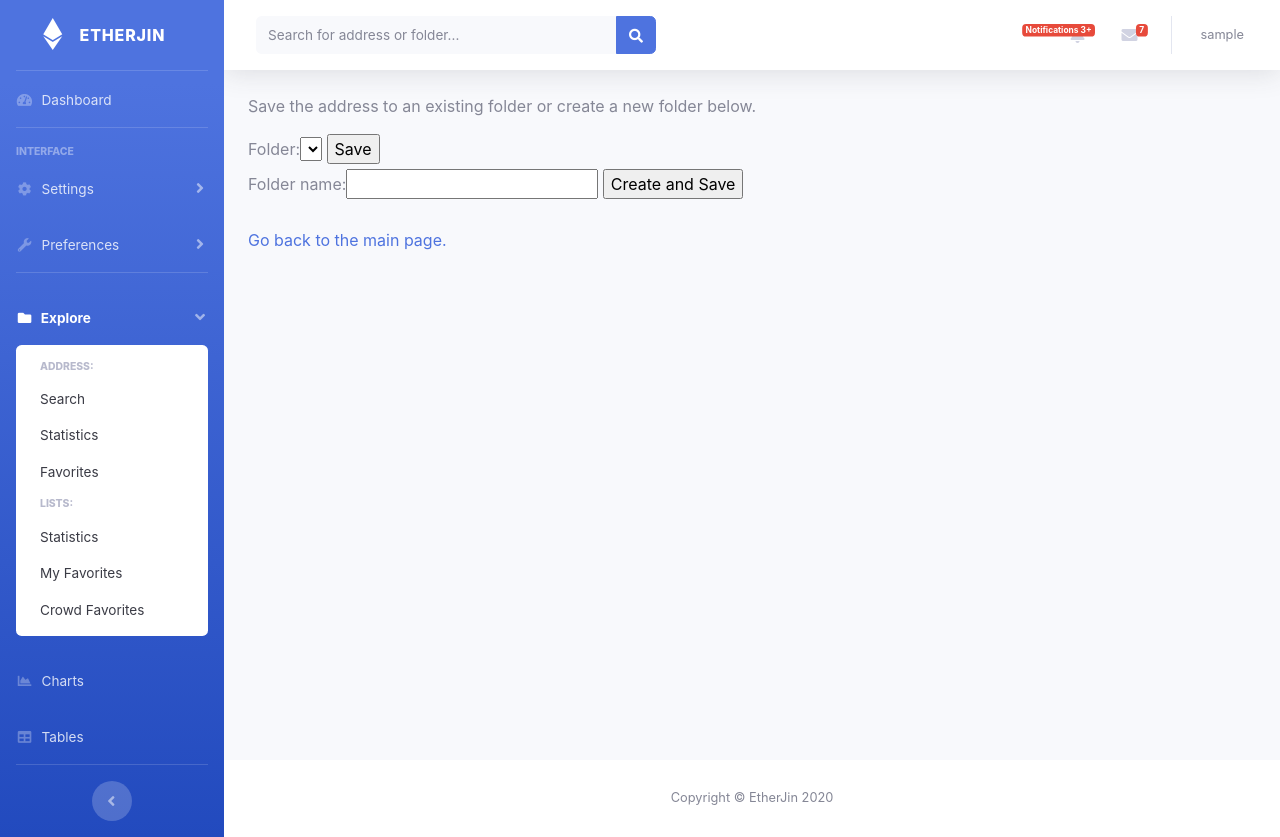
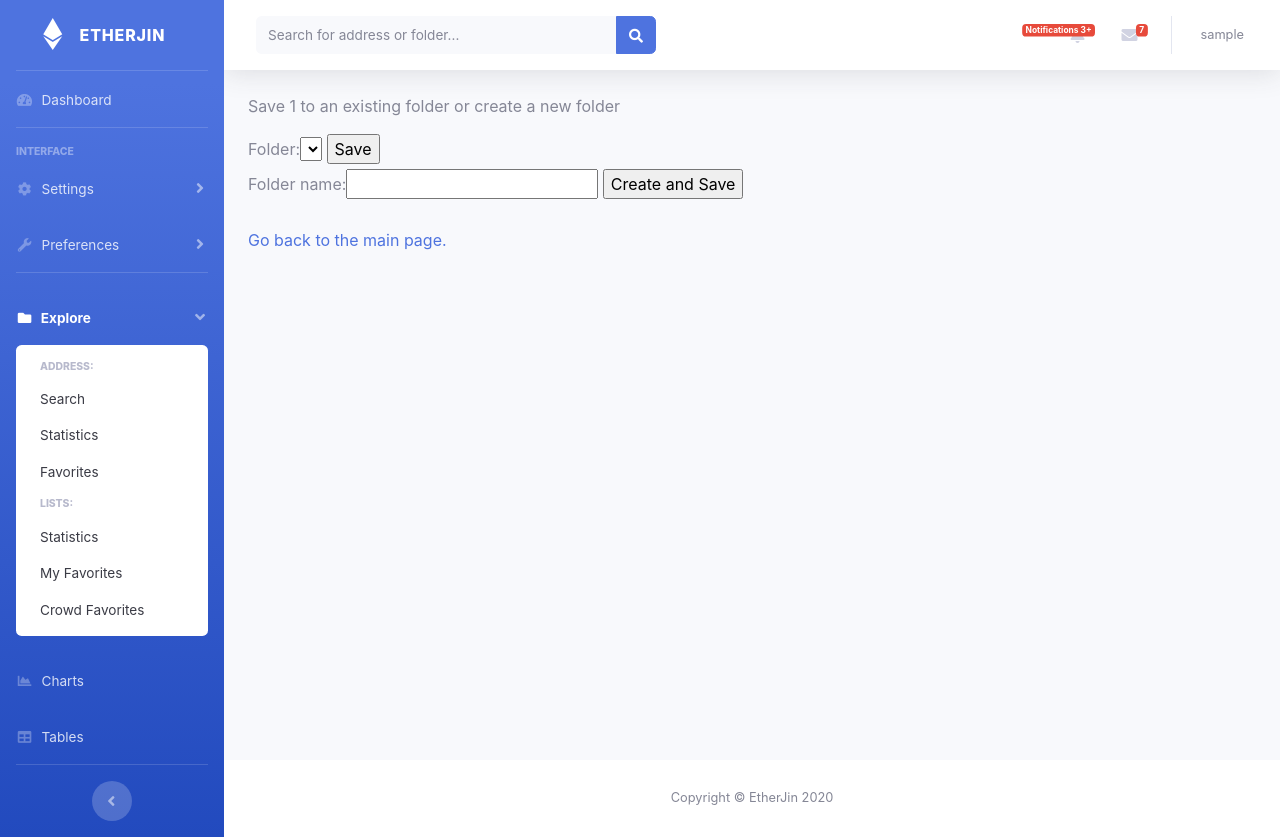
Before and after one commit to lidia-k/EtherJin, a Django app: page /create-or-select-folder/1 in a window 1280 px wide. Run offline with Django 3.2, Linux system fonts and the light colour scheme; the visitor is signed in with stand-in values (Sample User, id 1); data that the repository does not hold is empty; some libraries are stand-ins or nearby versions.

Commit message:
update the paragraph to mention the specific address in the create_or_select_folder.html template

```diff
--- a/etherscan_app/templates/etherscan_app/create_or_select_folder.html
+++ b/etherscan_app/templates/etherscan_app/create_or_select_folder.html
@@ -2,7 +2,7 @@
 
 {% block content%}
 
-<p>Save the address to an existing folder or create a new folder below.</p>
+<p>Save {{ address }} to an existing folder or create a new folder</p>
 <form action="{% url 'etherscan_app:save-address-to-folder' %}" method="post">
     {% csrf_token %}
     {{ folder_selection_form }}
```
